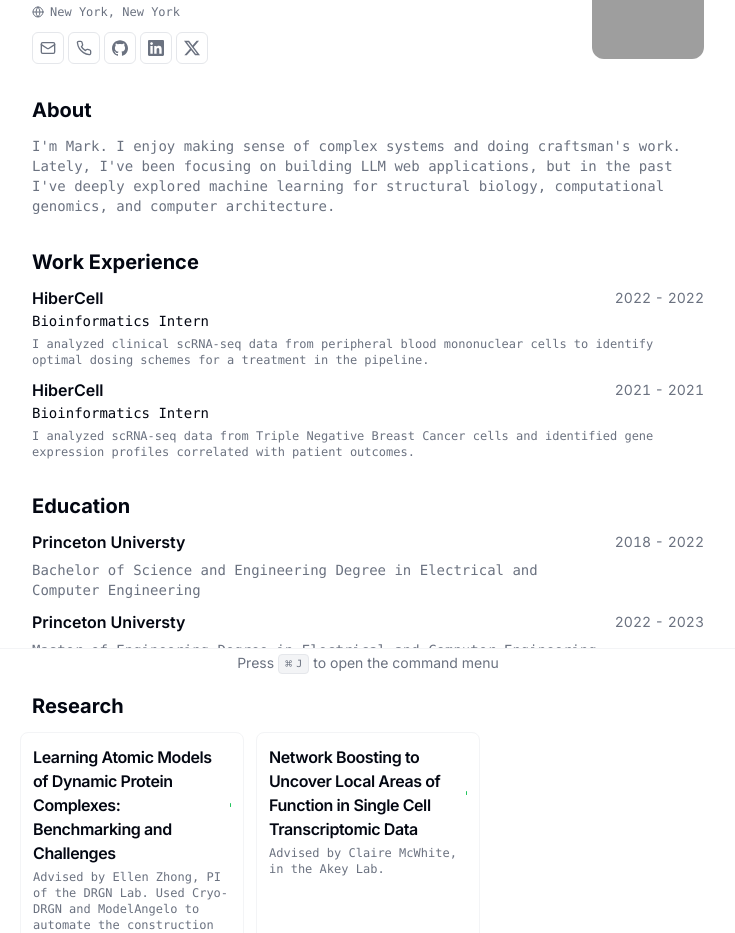
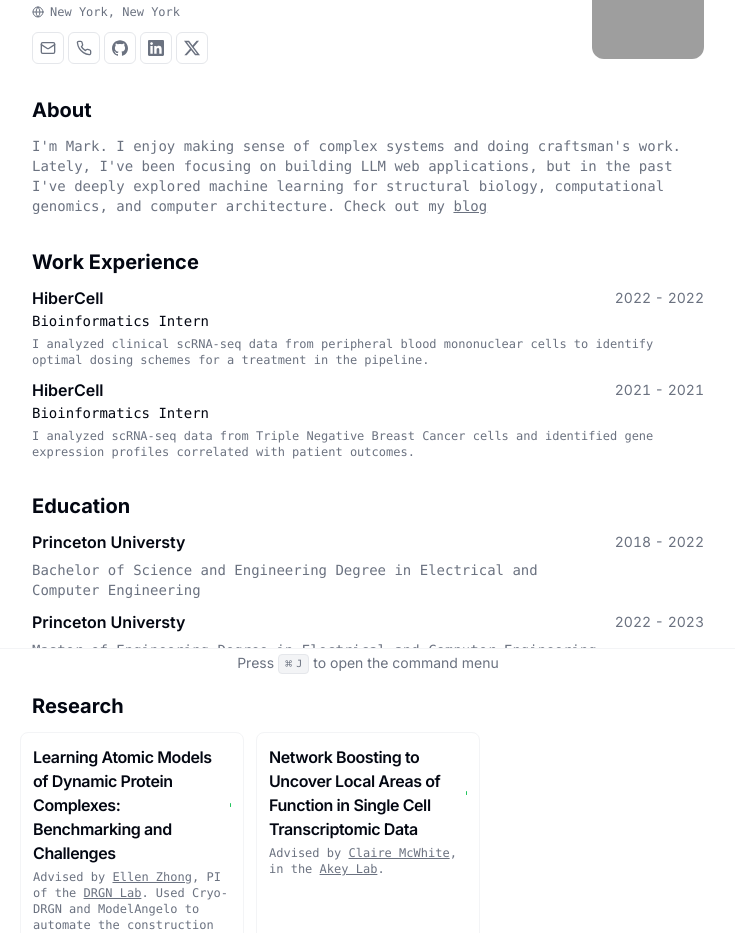
Before and after one commit to marcasty/website, a Next.js app: page / in a window 1280 px wide. Shown: the part 122-1055 px from the top of the page, without its empty margins (272-1007 px from the left). Built offline with nearby package versions, Linux system fonts and the light colour scheme; grey boxes are pictures that could not be loaded.

Commit message:
link to blog

```diff
--- a/src/app/page.tsx
+++ b/src/app/page.tsx
@@ -96,7 +96,7 @@ export default function Page() {
         <Section>
           <h2 className="text-xl font-bold">About</h2>
           <p className="text-pretty font-mono text-sm text-muted-foreground">
-            {RESUME_DATA.summary}
+            {RESUME_DATA.summary} Check out my <a href ="https://remarkable-olivine-b89.notion.site/Blog-920ae53cfe314fd7acfeb0c3a6b070b7?pvs=4"style={{ textDecoration: 'underline' }}>blog</a>
           </p>
         </Section>
         <Section>
--- a/src/data/resume-data.tsx
+++ b/src/data/resume-data.tsx
@@ -101,7 +101,7 @@ export const RESUME_DATA = {
       ],
       description: (
         <>
-          Advised by <a href="https://www.cs.princeton.edu/~zhonge/">Ellen Zhong</a>, PI of the <a href="https://ezlab.princeton.edu/">DRGN Lab</a>. Used Cryo-DRGN and ModelAngelo to automate the construction of atomic models of large, dynamic protein complexes from cryo-EM data.
+          Advised by <a href="https://www.cs.princeton.edu/~zhonge/"style={{ textDecoration: 'underline' }}>Ellen Zhong</a>, PI of the <a href="https://ezlab.princeton.edu/"style={{ textDecoration: 'underline' }}>DRGN Lab</a>. Used Cryo-DRGN and ModelAngelo to automate the construction of atomic models of large, dynamic protein complexes from cryo-EM data.
         </>
       ),
       logo: ConsultlyLogo,
@@ -118,7 +118,7 @@ export const RESUME_DATA = {
       ],
       description: (
         <>
-          Advised by <a href="https://clairemcwhite.github.io/">Claire McWhite</a>, in the <a href="https://akeylab.princeton.edu/">Akey Lab</a>.
+          Advised by <a href="https://clairemcwhite.github.io/"style={{ textDecoration: 'underline' }}>Claire McWhite</a>, in the <a href="https://akeylab.princeton.edu/"style={{ textDecoration: 'underline' }}>Akey Lab</a>.
         </>
       ),
       logo: ConsultlyLogo,
```
